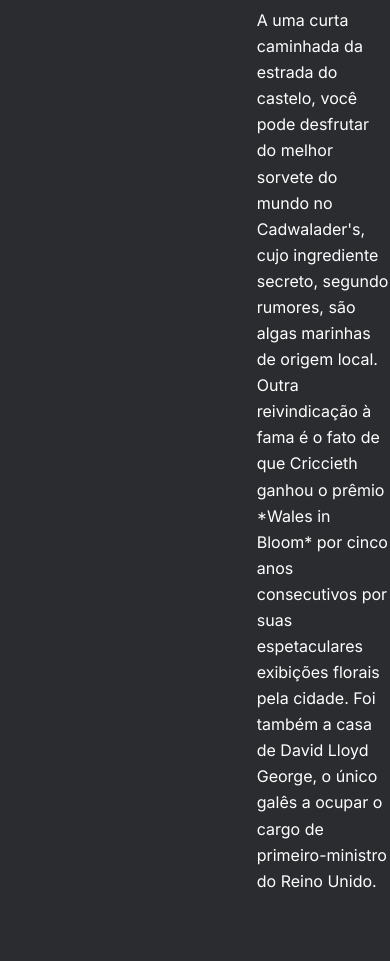
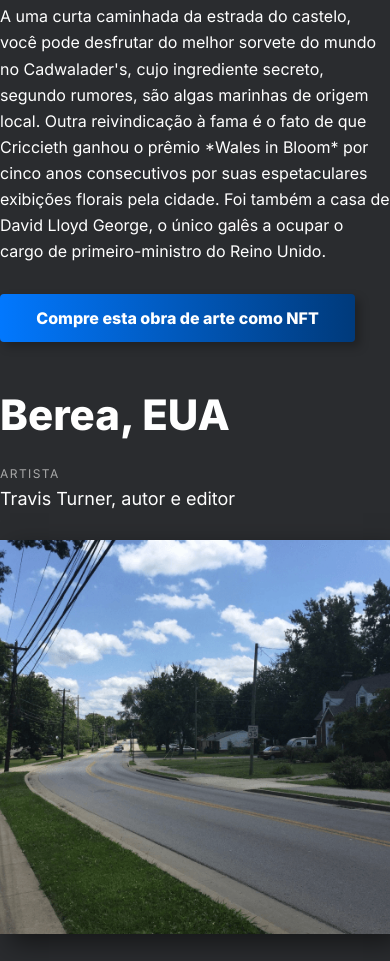
Before and after one commit to biancabaccin/web_project_homeland, a plain HTML site: page index.html in a window 390 px wide. Shown: the part 3381-4342 px from the top of the page. Drawn offline with Linux system fonts and the light colour scheme.

Commit message:
Torna o Layout Responsivo

```diff
--- a/blocks/places.css
+++ b/blocks/places.css
@@ -1,5 +1,6 @@
 .places {
   max-width: 984px;
+  width: 100%;
   display: flex;
   flex-direction: column;
   align-items: center;
@@ -52,13 +53,14 @@
   object-position: bottom;
   width: 100%;
   height: 100%;
-  /* display: block; */
 }
 
 .place__button {
   grid-area: button;
   max-width: 356.08px;
+  width: 100%;
   max-height: 48px;
+  min-height: 48px;
   border-radius: 4px;
   font-size: 18px;
   line-height: 2.666;
@@ -134,25 +136,30 @@
 
   .place__title {
     max-width: 340px;
+    width: 100%;
     font-size: 42px;
     line-height: 1.095;
   }
 
   .place__item {
     max-width: 340px;
+    width: 100%;
     max-height: 340px;
   }
 
   .place__button {
     max-width: 355px;
+    width: 100%;
   }
 
   .place__artist {
     max-width: 352px;
+    width: 100%;
   }
 
   .place__description {
     max-width: 352px;
+    width: 100%;
   }
 
   .place__paragraph {
@@ -160,15 +167,38 @@
   }
 }
 
-@media screen and (max-width: 320px) {
+@media screen and (max-width: 685px) {
+  .place {
+    grid-template-columns: 1fr 1fr;
+    column-gap: 16px;
+  }
+
+  .place__button {
+    font-size: 15px;
+    align-content: center;
+  }
+}
+
+@media screen and (max-width: 580px) {
+  .place__item {
+    max-width: 270px;
+    max-height: 270px;
+  }
+
+  .place__button {
+    font-size: 14px;
+    align-content: center;
+  }
+}
+
+@media screen and (max-width: 538px) {
   .places {
-    max-width: 320px;
-    width: 100%;
     row-gap: 50px;
     margin-top: 62px;
   }
 
   .place {
+    grid-template-columns: 1fr;
     grid-template-areas:
       "title"
       "artist"
@@ -179,15 +209,52 @@
     justify-items: center;
   }
 
+  .place__title,
+  .place__artist,
+  .place__description {
+    max-width: 538px;
+    width: 100%;
+  }
+
+  .place__item {
+    max-width: 538px;
+    max-height: 538px;
+  }
+
+  .place__button {
+    max-width: 355px;
+    width: 100%;
+    font-size: 16px;
+    margin-left: 0;
+    margin-right: auto;
+  }
+}
+
+@media screen and (max-width: 320px) {
+  .places {
+    max-width: 320px;
+    width: 100%;
+  }
+
+  .place {
+    grid-template-areas:
+      "title"
+      "artist"
+      "image"
+      "description"
+      "button";
+  }
+
   .place__title {
     max-width: 288px;
+    width: 100%;
     font-size: 32px;
     line-height: 1.093;
   }
 
   .place__item {
-    max-width: 340px;
-    max-height: 340px;
+    max-width: 320px;
+    max-height: 320px;
     box-shadow: none;
   }
 
@@ -197,13 +264,16 @@
     min-height: 48px;
     font-size: 14px;
     align-content: center;
+    margin: 0;
   }
 
   .place__artist {
     max-width: 288px;
+    width: 100%;
   }
 
   .place__description {
     max-width: 288px;
+    width: 100%;
   }
 }
```
